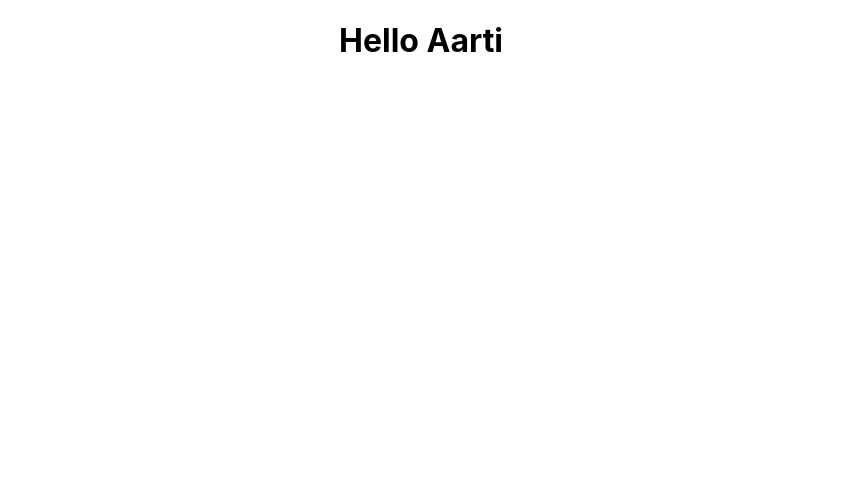
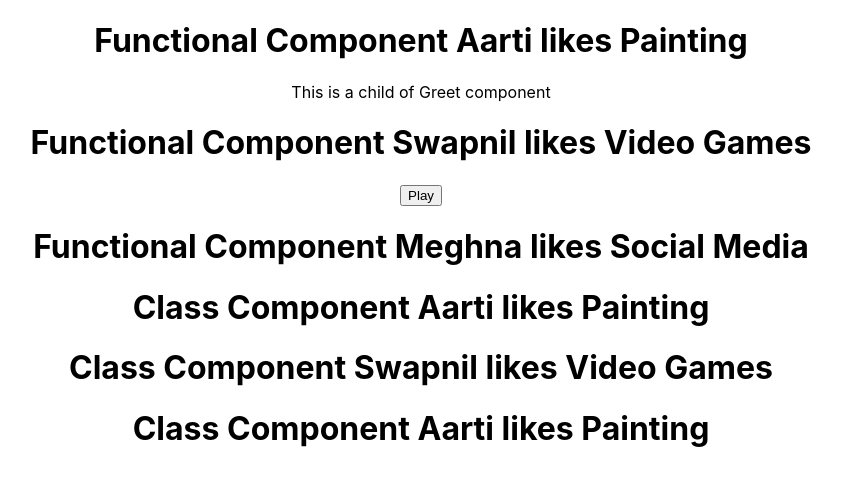
Before and after one commit to aartijangid/first-react-application, a React (Create React App) app: page / in a window 1280 px wide. Shown: the top 486 px of the page, without its empty margins (219-1061 px from the left). Built offline with nearby package versions, Linux system fonts and the light colour scheme.

Commit message:
props and this

```diff
--- a/src/App.js
+++ b/src/App.js
@@ -7,9 +7,18 @@ import Hello from './components/Hello'
 function App() {
   return (
     <div className="App">
-      {/* {<Greet/>} */}
-      {/* {<Welcome/>} */}
-      <Hello />
+      {<Greet name='Aarti' hobby='Painting'>
+        <p >This is a child of Greet component</p>
+        </Greet>}
+      {<Greet name='Swapnil' hobby='Video Games'>
+        <button>Play</button>
+        </Greet>}
+      {<Greet name='Meghna' hobby='Social Media'></Greet>}
+      {<Welcome name='Aarti' hobby='Painting'></Welcome>}
+      {<Welcome name='Swapnil' hobby='Video Games'></Welcome>}
+      {<Welcome name='Aarti' hobby='Painting'></Welcome>}
+
+      {/* <Hello /> */}
     </div>
   );
 }
--- a/src/components/Greet.js
+++ b/src/components/Greet.js
@@ -1,9 +1,19 @@
 import React from 'react'
-
+// Functional Component
 //function Greet() {
 //     return <h1>Hello World</h1>
 //}
 
- const Greet = () => <h1>Hello World</h1>
+const Greet = (props) => {
+    console.log(props)
+
+    return (
+    <div>
+        <h1>
+            Functional Component {props.name} likes {props.hobby}
+        </h1>
+        {props.children}
+    </div>)
+}
 
  export default Greet
--- a/src/components/Welcome.js
+++ b/src/components/Welcome.js
@@ -1,8 +1,9 @@
 import React, { Component } from 'react'
 
+// Class Component
 class Welcome extends Component {
     render() {
-        return <h1>Class Component</h1>
+    return <h1>Class Component {this.props.name} likes {this.props.hobby}</h1>
     }
 }
 
```
